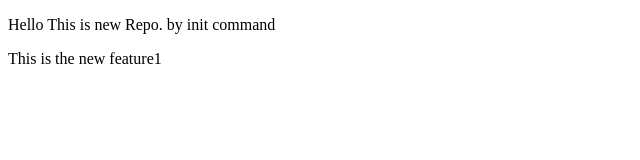
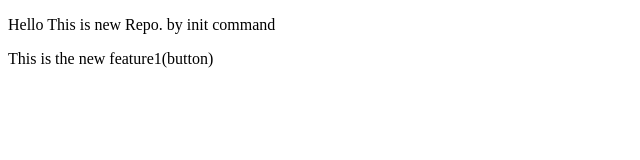
Before and after one commit to razzaque180/localrepo, a plain HTML site: page index.html in a window 1280 px wide. Shown: the full height of the page, 0-640 px from the left. Drawn offline with Linux system fonts and the light colour scheme.

```diff
--- a/index.html
+++ b/index.html
@@ -7,6 +7,6 @@
 </head>
 <body>
     <p>Hello This is new Repo. by init command</p>
-    <p>This is the new feature1</p>
+    <p>This is the new feature1(button)</p>
 </body>
 </html>
```
